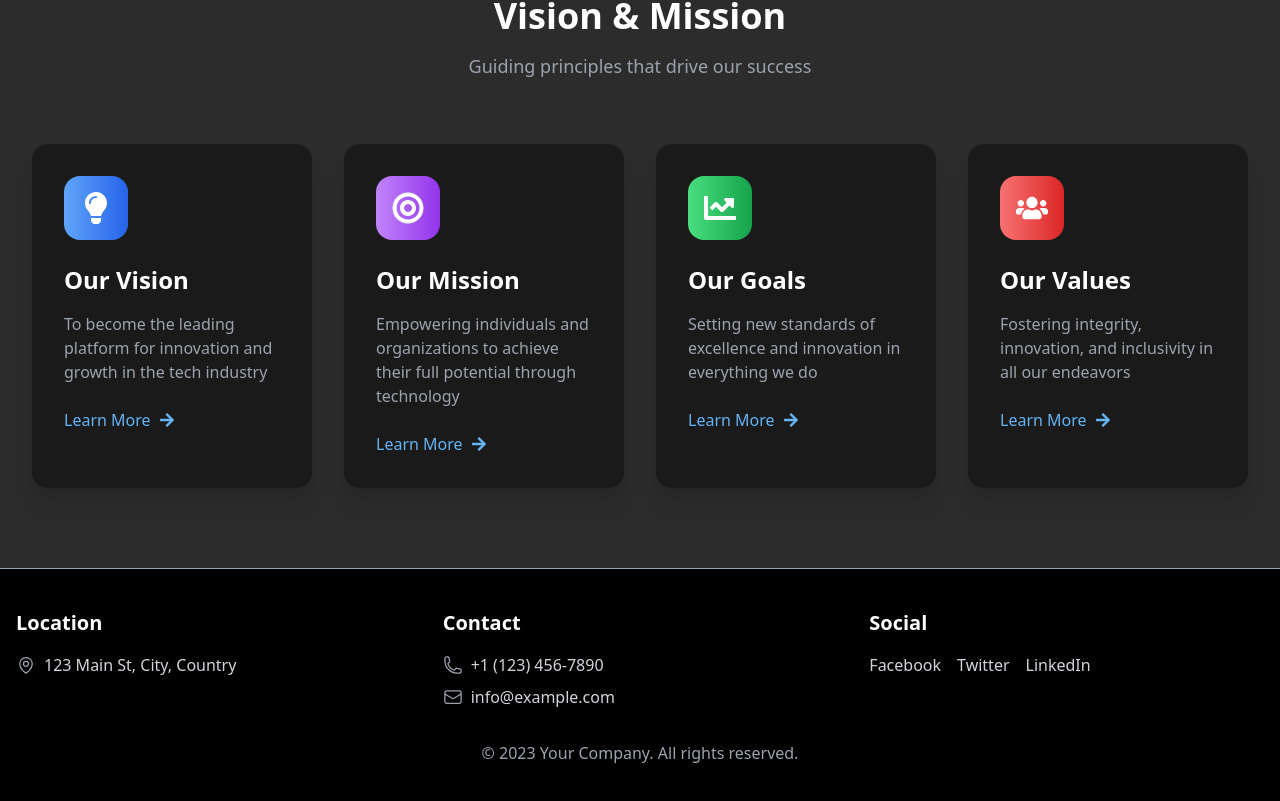
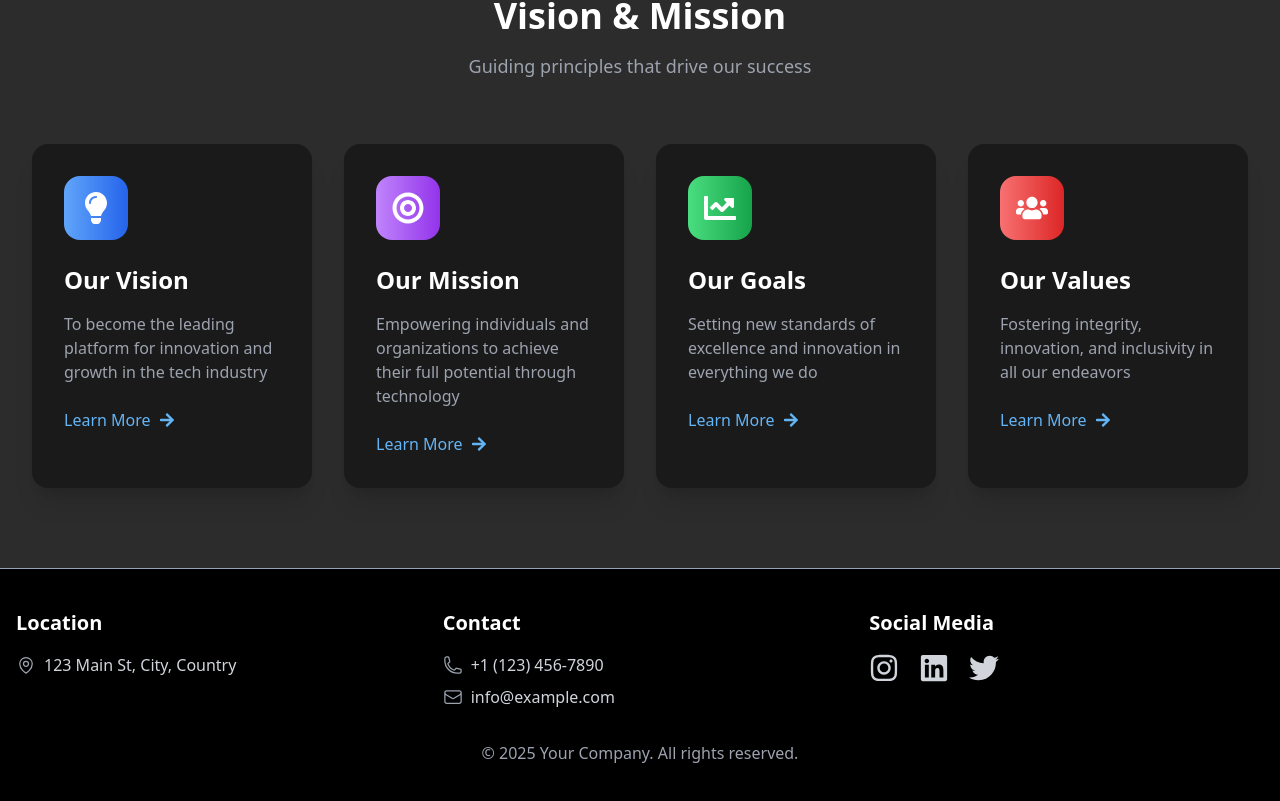
Before and after one commit to Hemanth-4301/alpha, a React (Vite) app: page / in a window 1280 px wide. Shown: the part 1790-2591 px from the top of the page. Built offline with nearby package versions, Linux system fonts and the light colour scheme.

Commit message:
first changes

```diff
--- a/src/components/Footer.jsx
+++ b/src/components/Footer.jsx
@@ -5,6 +5,14 @@ import {
   EnvelopeIcon,
   PhoneIcon,
 } from "@heroicons/react/24/outline";
+import {
+  FaLinkedin,
+  FaTwitter,
+  FaGithub,
+  FaEnvelope,
+  FaFacebook,
+  FaInstagram,
+} from "react-icons/fa";
 
 const Footer = () => {
   return (
@@ -42,31 +50,31 @@ const Footer = () => {
             animate={{ opacity: 1, y: 0 }}
             transition={{ duration: 0.5, delay: 0.4 }}
           >
-            <h3 className="text-xl font-bold mb-4">Social</h3>
-            <div className="flex space-x-4">
+            <h3 className="text-xl font-bold mb-4">Social Media</h3>
+            <div className="flex   gap-5 justify-start">
               <motion.a
                 href="#"
                 className="text-gray-300 hover:text-white transition duration-300"
-                whileHover={{ scale: 1.1 }}
+                whileHover={{ scale: 1.01 }}
                 whileTap={{ scale: 0.95 }}
               >
-                Facebook
+                <FaInstagram size={30} />
               </motion.a>
               <motion.a
                 href="#"
                 className="text-gray-300 hover:text-white transition duration-300"
-                whileHover={{ scale: 1.1 }}
+                whileHover={{ scale: 1.01 }}
                 whileTap={{ scale: 0.95 }}
               >
-                Twitter
+                <FaLinkedin size={30} />
               </motion.a>
               <motion.a
                 href="#"
                 className="text-gray-300 hover:text-white transition duration-300"
-                whileHover={{ scale: 1.1 }}
+                whileHover={{ scale: 1.01 }}
                 whileTap={{ scale: 0.95 }}
               >
-                LinkedIn
+                <FaTwitter size={30} />
               </motion.a>
             </div>
           </motion.div>
@@ -78,7 +86,7 @@ const Footer = () => {
           animate={{ opacity: 1 }}
           transition={{ duration: 0.5, delay: 0.6 }}
         >
-          © 2023 Your Company. All rights reserved.
+          © 2025 Your Company. All rights reserved.
         </motion.div>
       </div>
     </footer>
--- a/src/components/Team.jsx
+++ b/src/components/Team.jsx
@@ -1,33 +1,20 @@
 import { motion } from "framer-motion";
-import { FaLinkedin, FaTwitter, FaGithub, FaEnvelope } from "react-icons/fa";
 
 const teamMembers = [
   {
     name: "John Doe",
     role: "CEO & Founder",
     image: "https://images.unsplash.com/photo-1472099645785-5658abf4ff4e",
-    linkedin: "#",
-    twitter: "#",
-    github: "#",
-    email: "#",
   },
   {
     name: "Jane Smith",
     role: "CTO",
     image: "https://images.unsplash.com/photo-1494790108377-be9c29b29330",
-    linkedin: "#",
-    twitter: "#",
-    github: "#",
-    email: "#",
   },
   {
     name: "Mike Johnson",
     role: "Lead Developer",
     image: "https://images.unsplash.com/photo-1500648767791-00dcc994a43e",
-    linkedin: "#",
-    twitter: "#",
-    github: "#",
-    email: "#",
   },
 ];
 
```
